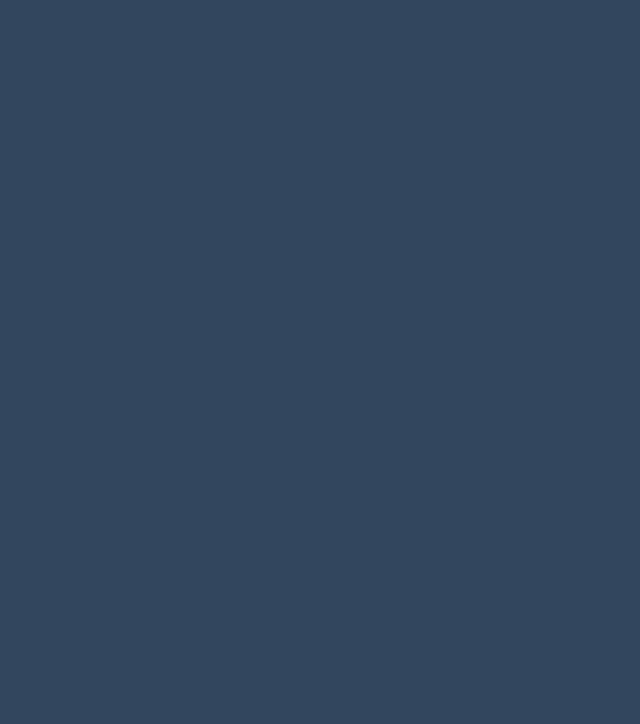
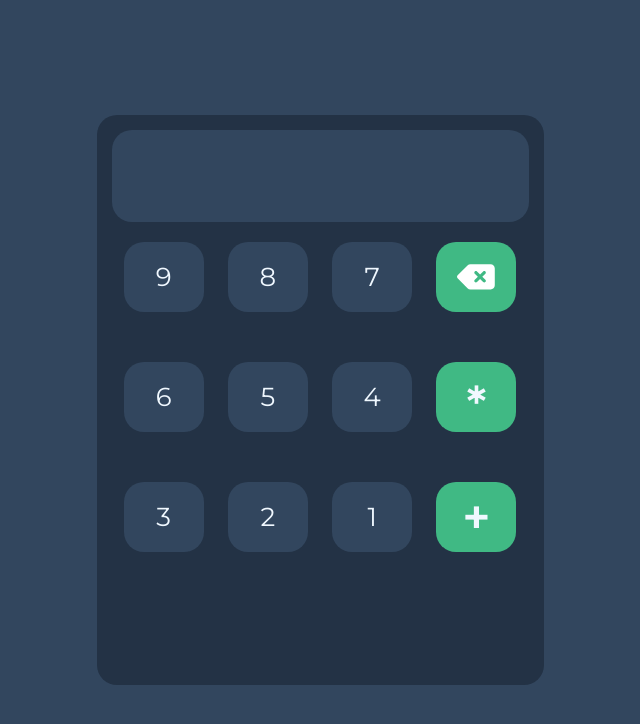
Before and after one commit to MahdiSadeghi26/vue-calculator, a Vue app: page / in a window 1280 px wide. Shown: the top 724 px of the page, without its empty margins (320-960 px from the left). Built offline with nearby package versions, Linux system fonts and the light colour scheme.

Commit message:
calc alredy done base row left

```diff
--- a/src/components/CalcContainer.vue
+++ b/src/components/CalcContainer.vue
@@ -1,6 +1,32 @@
 <template >
-  <div>
+  <div class="calcContainer">
+    <div class="monitor"></div>
+    <div class="keys">
+      <div class="thirdRow">
+        <div class="num">9</div>
+        <div class="num">8</div>
+        <div class="num">7</div>
+        <div class="num oprations divide"><svg xmlns="http://www.w3.org/2000/svg" height=".7em"
+            viewBox="0 0 576 512">
+            <path
+            fill="white"  d="M576 128c0-35.3-28.7-64-64-64H205.3c-17 0-33.3 6.7-45.3 18.7L9.4 233.4c-6 6-9.4 14.1-9.4 22.6s3.4 16.6 9.4 22.6L160 429.3c12 12 28.3 18.7 45.3 18.7H512c35.3 0 64-28.7 64-64V128zM271 175c9.4-9.4 24.6-9.4 33.9 0l47 47 47-47c9.4-9.4 24.6-9.4 33.9 0s9.4 24.6 0 33.9l-47 47 47 47c9.4 9.4 9.4 24.6 0 33.9s-24.6 9.4-33.9 0l-47-47-47 47c-9.4 9.4-24.6 9.4-33.9 0s-9.4-24.6 0-33.9l47-47-47-47c-9.4-9.4-9.4-24.6 0-33.9z" />
+          </svg></div>
+      </div>
+      <div class="secondRow">
+        <div class="num">6</div>
+        <div class="num">5</div>
+        <div class="num">4</div>
+        <div class="num oprations multiple">*</div>
 
+      </div>
+      <div class="firstRow">
+        <div class="num">3</div>
+        <div class="num">2</div>
+        <div class="num">1</div>
+        <div class="num oprations">+</div>
+
+      </div>
+    </div>
   </div>
 </template>
 <script>
@@ -8,6 +34,68 @@ export default {
 
 }
 </script>
-<style lang="scss">
+<style lang="scss" scoped>
+.calcContainer {
+  width: 447px;
+  height: 570px;
+  background-color: var(--dark-gray);
+  border-radius: 20px;
+  display: flex;
+  flex-direction: column;
+  justify-content: start;
+  padding: 15px 15px;
 
+  .monitor {
+    border-radius: 20px;
+    width: 100%;
+    height: 17%;
+    background-color: var(--light-gray);
+    align-self: center;
+    margin-bottom: 20px;
+  }
+
+  .keys {
+
+    .thirdRow,.secondRow, .firstRow {
+      display: flex;
+      justify-content: space-around;
+
+    }
+
+    .secondRow,.firstRow {
+      margin-top: 50px;
+    }
+
+    .num {
+      display: flex;
+      align-items: center;
+      flex-direction: column;
+      justify-content: center;
+      width: 80px;
+      height: 70px;
+      background-color: var(--light-gray);
+      border-radius: 20px;
+      cursor: pointer;
+      color: aliceblue;
+      font-size: 26px;
+      font-weight: 400;
+    }
+
+    .oprations {
+      background-color: var(--green);
+      font-size: 48px;
+      font-weight: 600;
+    }
+
+    .divide {
+      svg{
+        color: whtie;
+
+      }
+    }
+    .multiple{
+      padding-top: 15px;
+    }
+  }
+}
 </style>
```
